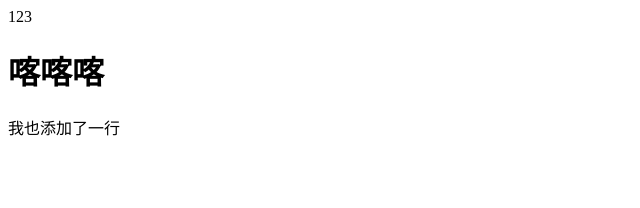
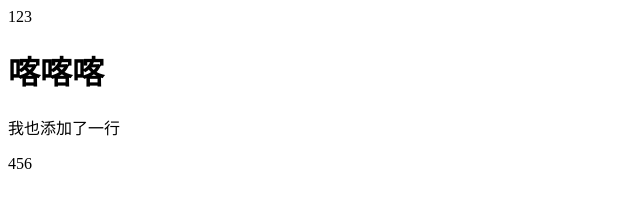
Before and after one commit to westtell/test001, a plain HTML site: page index.html in a window 1280 px wide. Shown: the full height of the page, 0-640 px from the left. Drawn offline with Linux system fonts and the light colour scheme.

Commit message:
yy新增了

```diff
--- a/index.html
+++ b/index.html
@@ -7,5 +7,6 @@
     <div>123</div>
     <h1>喀喀喀</h1>
     <p>我也添加了一行</p>
+    <div>456</div>
     </body>
 </html>
```
